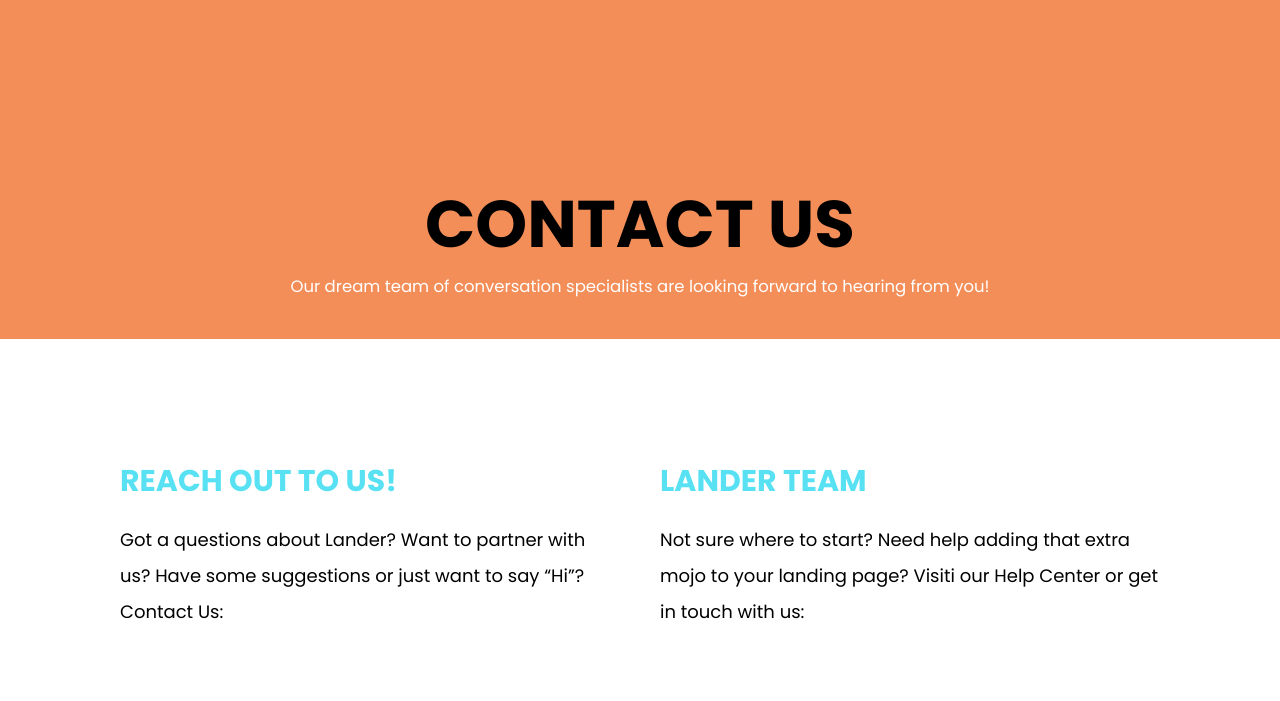
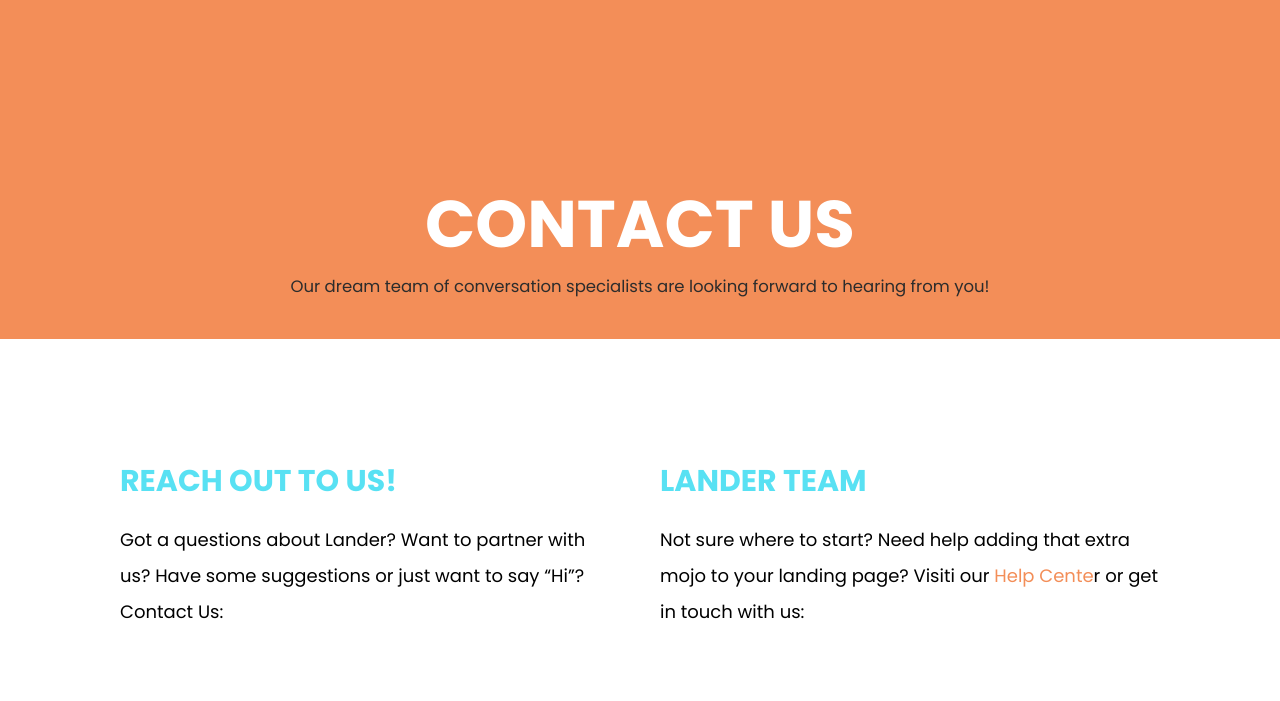
Before and after one commit to mouadelamrani/Mouad-El-Amrani-UI-Brief, a plain HTML site: page Index.html in a window 1280 px wide. Shown: the part 81-782 px from the top of the page. Drawn offline with Linux system fonts and the light colour scheme.

Commit message:
Last update

```diff
--- a/Index.html
+++ b/Index.html
@@ -131,7 +131,7 @@
                 <!-- Start Social Media info -->
                 <div class="SocialMediaInfo">
                     <h1 id="SocialMediah1">LANDER TEAM</h1>
-                    <p id="SocialMediaP">Not sure where to start? Need help adding that extra mojo to your landing page? Visiti our Help Center or get in touch with us:</p>
+                    <p id="SocialMediaP">Not sure where to start? Need help adding that extra mojo to your landing page? Visiti our <a href="#"><span class="OrangeText">Help Cente</span></a>r or get in touch with us:</p>
 
                     <!-- Social Media Section -->
                     <div class="SocialMediaIcon-Text">
--- a/styles.css
+++ b/styles.css
@@ -64,6 +64,7 @@
         font-size: 66px;
         margin: 0px;
         padding: 0px;
+        color: white;
     }
 
     .HeaderParagraph p{
@@ -72,7 +73,7 @@
         font-size: 16.5px;
         margin: 0px;
         padding: 0px;
-        color: white;
+        color: rgb(44, 44, 44);
     }
 /* Header End */
 
```
Also changed, not shown: Figma Link.txt (added).
